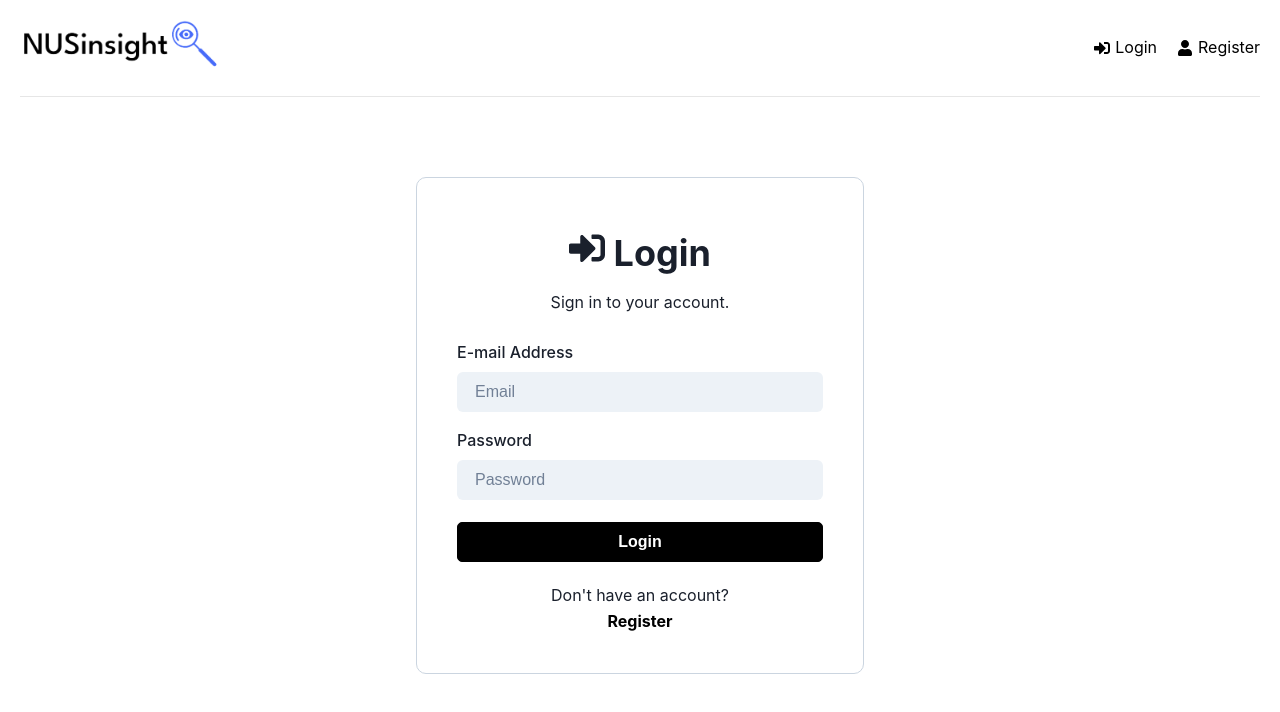
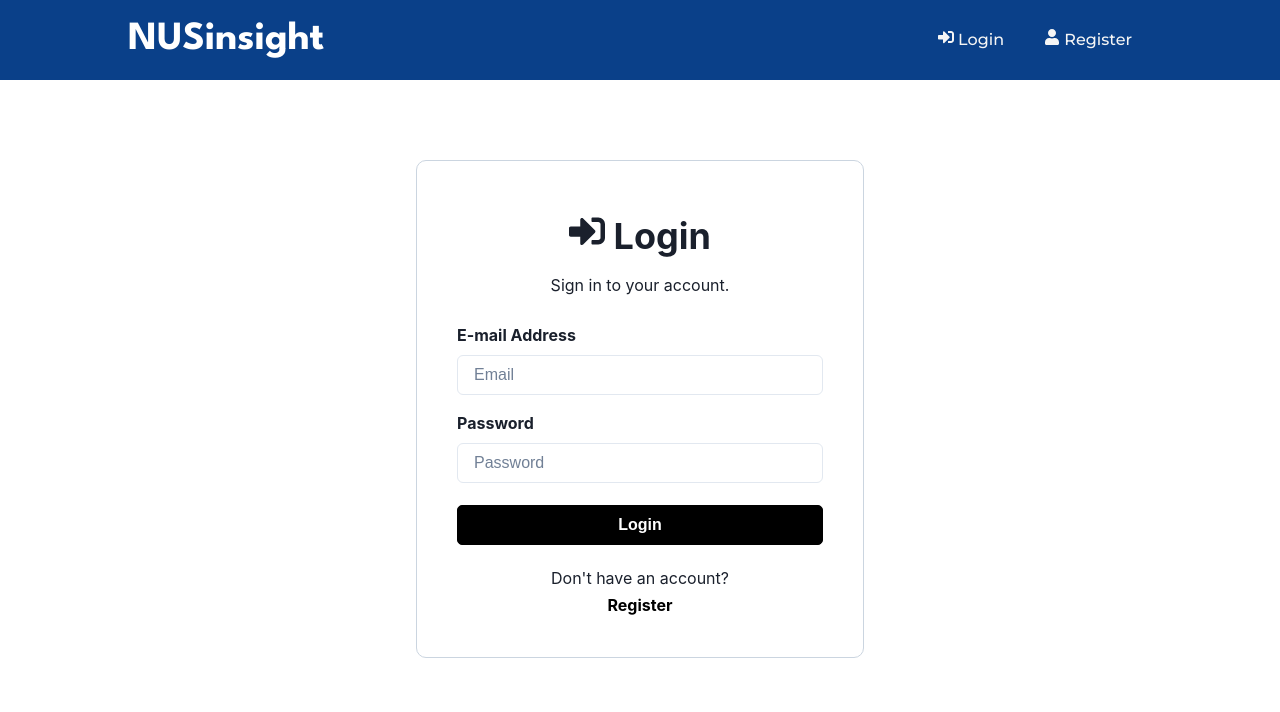
Before and after one commit to chloeoxe/NUSinsight, a React (Create React App) app in the folder frontend/: page /login in a window 1280 px wide. Shown: the top 712 px of the page. Built offline with nearby package versions, Linux system fonts and the light colour scheme.

Commit message:
Updated header UI

```diff
--- a/frontend/package.json
+++ b/frontend/package.json
@@ -21,6 +21,7 @@
     "react-router-dom": "^6.3.0",
     "react-scripts": "5.0.1",
     "react-toastify": "^9.0.2",
+    "styled-components": "^5.3.5",
     "uuid": "^8.3.2",
     "web-vitals": "^2.1.4"
   },
--- a/frontend/src/App.js
+++ b/frontend/src/App.js
@@ -17,7 +17,7 @@ function App() {
     <ChakraProvider resetCSS={false}>
       <>
         <Router>
-          <div className="container">
+          <div className="main-container">
             <Header />
             <Routes>
               <Route path="/" element={<Dashboard />} />
--- a/frontend/src/components/Header.jsx
+++ b/frontend/src/components/Header.jsx
@@ -10,6 +10,7 @@ import { Link, useNavigate } from "react-router-dom";
 import logo from "../images/logo.png";
 import { useSelector, useDispatch } from "react-redux";
 import { logout, reset } from "../features/auth/authSlice";
+import { Text } from "@chakra-ui/react";
 
 function Header() {
   const navigate = useNavigate();
@@ -26,7 +27,10 @@ function Header() {
     <header className="header">
       <div className="logo">
         <Link to="/">
-          <img src={logo} width="200" height="49.8" alt="App Logo" />
+          <Text className="logo" fontSize={40}>
+            NUSinsight
+          </Text>
+          {/*<img src={logo} width="200" height="49.8" alt="App Logo" />*/}
         </Link>
       </div>
       <ul>
--- a/frontend/src/components/QuestionBox.jsx
+++ b/frontend/src/components/QuestionBox.jsx
@@ -60,6 +60,7 @@ function QuestionBox(props) {
       p={5}
       border="1px"
       borderColor="gray.200"
+      bg="white"
     >
       <Container maxW="780px" align="right">
         <Button
--- a/frontend/src/components/SurveyForm.jsx
+++ b/frontend/src/components/SurveyForm.jsx
@@ -111,6 +111,7 @@ function SurveyForm() {
             p={5}
             border="1px"
             borderColor="gray.200"
+            bg="white"
           >
             <div className="form-group">
               <input
--- a/frontend/src/index.css
+++ b/frontend/src/index.css
@@ -1,5 +1,5 @@
-@import url("https://fonts.googleapis.com/css2?family=Poppins:wght@300;400;600;700&display=swap");
-
+@import url('https://fonts.googleapis.com/css2?family=Montserrat:wght@300;400;500;600;700&display=swap');
+@import url('https://fonts.googleapis.com/css2?family=League+Spartan:wght@700&display=swap');
 * {
   margin: 0;
   padding: 0;
@@ -7,8 +7,9 @@
 }
 
 body {
-  font-family: "Poppins", sans-serif;
+  font-family: 'Montserrat', sans-serif;
   height: 100vh;
+  background-color: #F5F5F5;
 }
 
 a {
@@ -42,41 +43,70 @@ h3 {
   text-align: center;
 }
 
+.main-container {
+  width: 100%;
+  margin: 0 auto;
+  padding: 0;
+  text-align: center;
+}
+
 .header {
   display: flex;
   justify-content: space-between;
   align-items: center;
-  padding: 20px 0;
-  border-bottom: 1px solid #e6e6e6;
-  margin-bottom: 60px;
+  padding: 30px 10%;
+  background: #0A4089;
+  height: 80px;
+}
+
+.header li, .header a, .header button {
+  font-family: 'Montserrat', sans-serif;
+  font-weight: 500;
+  font-size: 16px;
+  color: #F5F5F5;
+  text-decoration: none;
+}
+
+.logo {
+  font-family: "League Spartan", sans-serif;
+  color: #FFF;
+  cursor: pointer;
 }
 
 .header ul {
-  display: flex;
-  align-items: center;
-  justify-content: space-between;
+  list-style: none;
 }
 
 .header ul li {
-  margin-left: 20px;
+  display: inline-block;
+  padding: 0px 20px;
 }
 
 .header ul li a {
-  display: flex;
-  align-items: center;
+  transition: all 0.3s ease 0s;
 }
 
 .header ul li a:hover {
-  color: #777;
+  color: #FFB208;
 }
 
-.header ul li a svg {
-  margin-right: 5px;
+.header button {
+  padding: 9px 25px;
+  background-color: rgba(255, 178, 8, 1);
+  border: none;
+  border-radius: 50px;
+  cursor: pointer;
+  transition: all 0.3s ease 0s;
+}
+
+.header button:hover {
+  background-color: rgba(255, 178, 8, 0.8);
 }
 
 .heading {
   font-size: 2rem;
   font-weight: 700;
+  margin-top: 70px;
   margin-bottom: 50px;
   padding: 0 20px;
 }
--- a/frontend/src/pages/Login.jsx
+++ b/frontend/src/pages/Login.jsx
@@ -71,6 +71,7 @@ function Login() {
       border={["none", "1px"]}
       borderColor={["", "gray.300"]}
       borderRadius={10}
+      bg="white"
     >
       <VStack
         spacing={1}
@@ -88,26 +89,24 @@ function Login() {
       <form onSubmit={onSubmit}>
         <VStack spacing={4} align={["flex-start"]} w="full" mb={3}>
           <FormControl>
-            <FormLabel>E-mail Address</FormLabel>
+            <FormLabel fontWeight="bold">E-mail Address</FormLabel>
             <Input
               type="email"
               id="email"
               name="email"
               value={email}
               placeholder="Email"
-              variant="filled"
               onChange={onChange}
             />
           </FormControl>
           <FormControl>
-            <FormLabel>Password</FormLabel>
+            <FormLabel fontWeight="bold">Password</FormLabel>
             <Input
               type="password"
               id="password"
               name="password"
               value={password}
               placeholder="Password"
-              variant="filled"
               onChange={onChange}
             />
           </FormControl>
@@ -119,12 +118,12 @@ function Login() {
         </div>
       </form>
 
-      <section className="loginFooter">
-        <p>Don't have an account?</p>
+      <Box align="center">
+        <Text>Don't have an account?</Text>
         <strong>
           <Link to="/register">Register</Link>
         </strong>
-      </section>
+      </Box>
     </Box>
   );
 }
--- a/frontend/src/pages/Register.jsx
+++ b/frontend/src/pages/Register.jsx
@@ -87,11 +87,12 @@ function Register() {
     <Box
       w={["full", "md"]}
       p={[8, 10]}
-      mt={[20, "10vh"]}
+      mt={[20, "8vh"]}
       mx="auto"
       border={["none", "1px"]}
       borderColor={["", "gray.300"]}
       borderRadius={10}
+      bg="white"
     >
       <VStack
         spacing={1}
@@ -160,7 +161,7 @@ function Register() {
               id="faculty"
               name="faculty"
               value={faculty}
-              placeholder="--Select your faculty--"
+              placeholder="-- Select your faculty --"
               rounded="false"
               onChange={onChange}
             >
@@ -265,12 +266,12 @@ function Register() {
         </div>
       </form>
 
-      <section className="registerFooter">
-        <p>Already have an account?</p>
+      <Box align="center">
+        <Text>Already have an account?</Text>
         <strong>
           <Link to="/login">Login</Link>
         </strong>
-      </section>
+      </Box>
     </Box>
   );
 }
```
Also changed, not shown: 1 other file (tests, documents, lock files or other folders).
